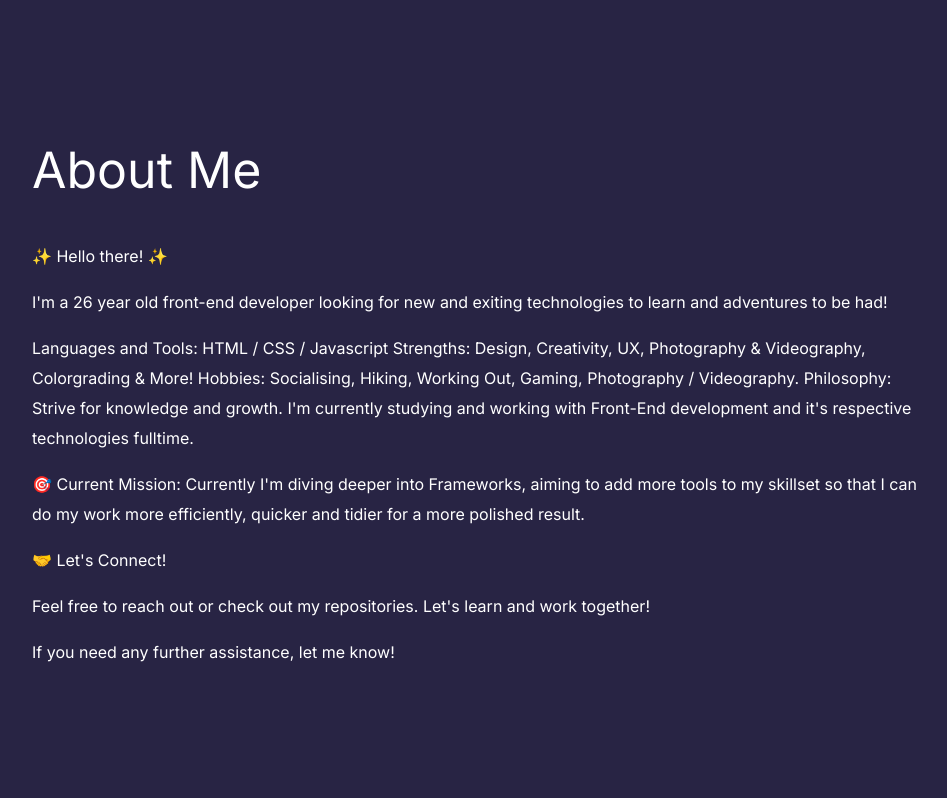
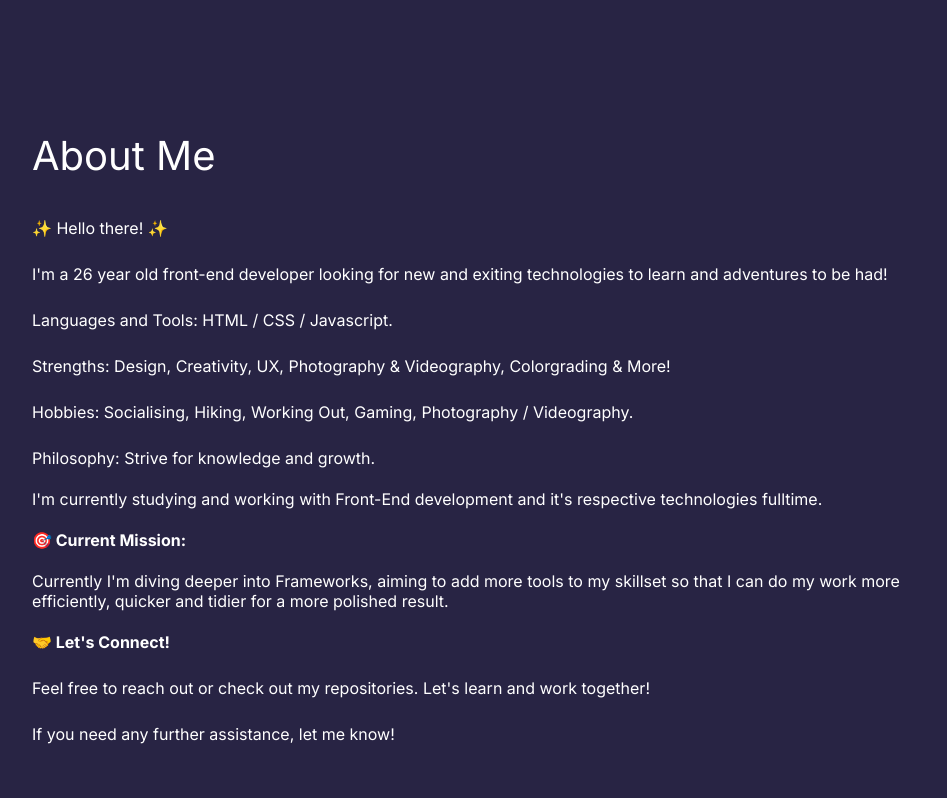
Before and after one commit to HansiFED/Portfolio, a plain HTML site: page about/index.html in a window 1280 px wide. Shown: the part 502-1300 px from the top of the page, without its empty margins (160-1107 px from the left). Drawn offline with Linux system fonts and the light colour scheme.

Commit message:
Minor Fixes

```diff
--- a/about/index.html
+++ b/about/index.html
@@ -32,19 +32,19 @@
                 to be had!
             </p>
             <p>
-                Languages and Tools: HTML / CSS / Javascript
-                Strengths: Design, Creativity, UX, Photography & Videography, Colorgrading & More!
-                Hobbies: Socialising, Hiking, Working Out, Gaming, Photography / Videography.
-                Philosophy: Strive for knowledge and growth.
-                I'm currently studying and working with Front-End development and it's respective technologies fulltime.
+            <p>Languages and Tools: HTML / CSS / Javascript.</p>
+            <p>Strengths: Design, Creativity, UX, Photography & Videography, Colorgrading & More!</p>
+            <p>Hobbies: Socialising, Hiking, Working Out, Gaming, Photography / Videography.</p>
+            <p>Philosophy: Strive for knowledge and growth.</p>
+            I'm currently studying and working with Front-End development and it's respective technologies fulltime.
             </p>
             <p>
-                🎯 Current Mission:
-                Currently I'm diving deeper into Frameworks, aiming to add more tools to my skillset so that I can do my
-                work more efficiently, quicker and tidier for a more polished result.
+            <p><b>🎯 Current Mission:</b></p>
+            Currently I'm diving deeper into Frameworks, aiming to add more tools to my skillset so that I can do my
+            work more efficiently, quicker and tidier for a more polished result.
             </p>
             <p>
-                🤝 Let's Connect!
+                <b>🤝 Let's Connect!</b>
             </p>
             <p>
                 Feel free to reach out or check out my repositories. Let's learn and work together!
--- a/css/about.css
+++ b/css/about.css
@@ -115,6 +115,10 @@ footer p {
     height: 500px;
   }
 
+  h1 {
+    font-size: 40px;
+  }
+
   .aboutMeSection {
     max-width: 70%;
   }
@@ -126,6 +130,11 @@ footer p {
     padding: 50px;
   }
 
+  h1 {
+    font-size: 30px;
+    text-align: center;
+  }
+
   .copyRightContainer {
     text-align: center;
     margin-bottom: 40px;
--- a/css/index.css
+++ b/css/index.css
@@ -219,6 +219,7 @@ footer p {
   }
 
   h2 {
+    font-size: 35px;
     margin-top: 200px;
   }
 
```
